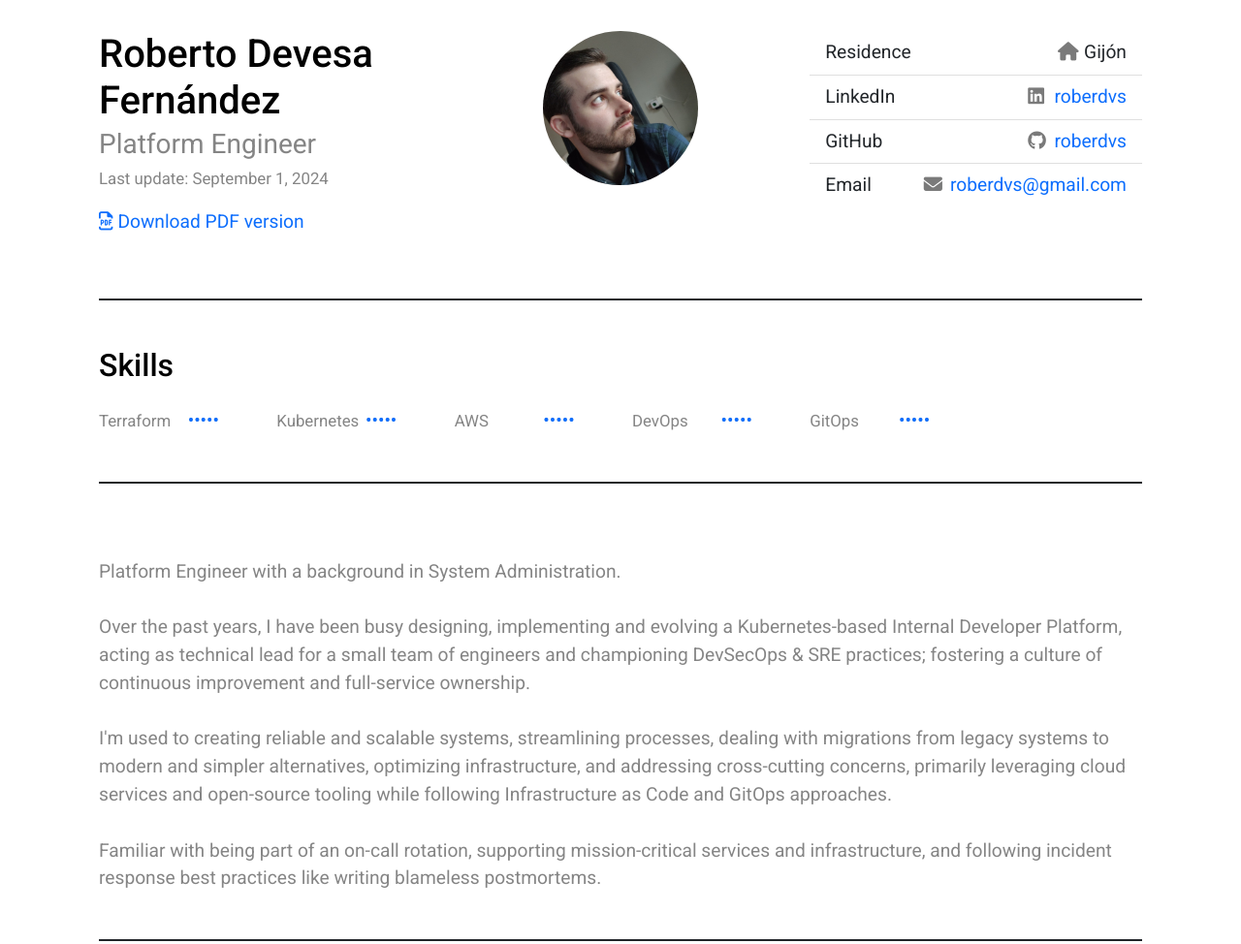
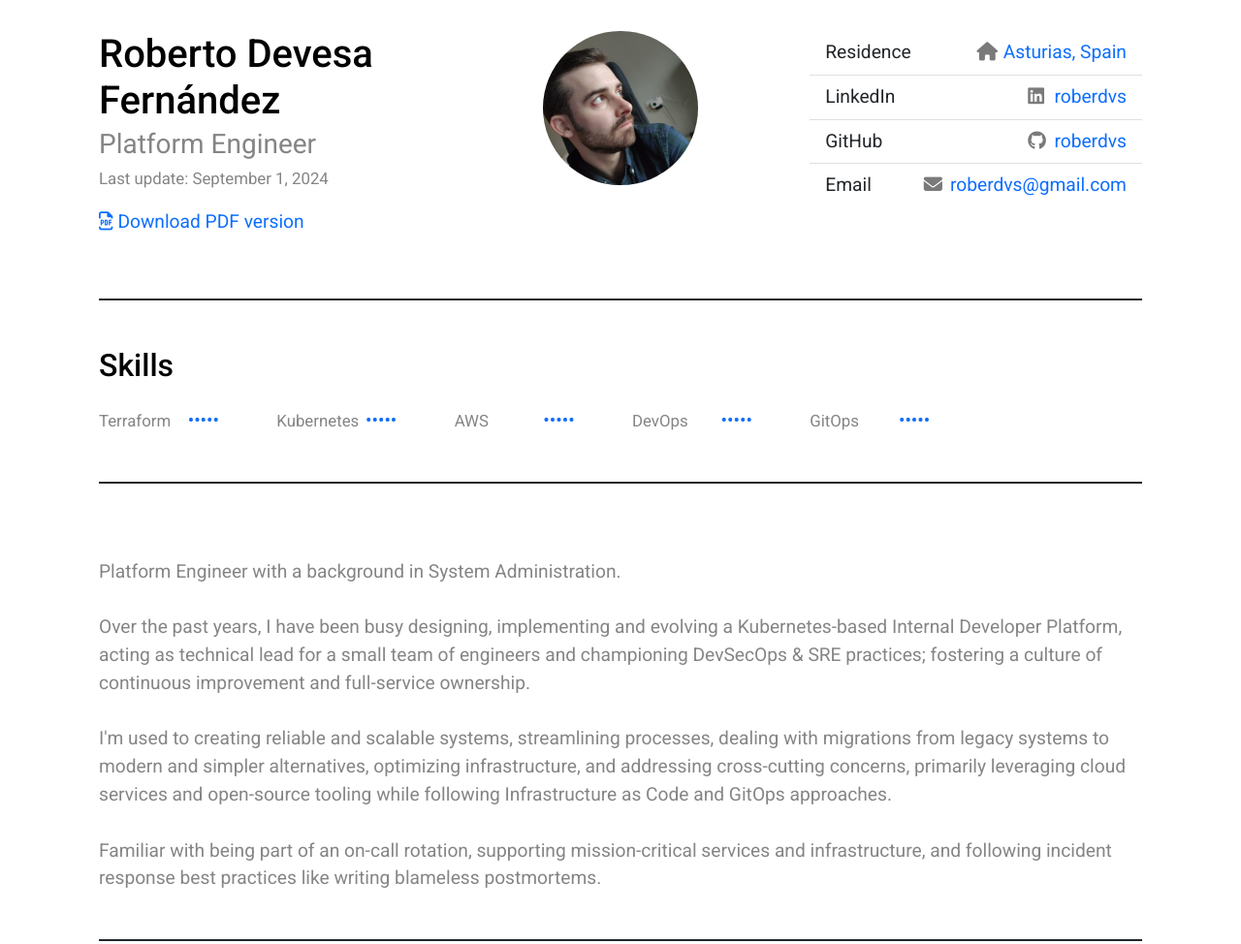
Before and after one commit to Roberdvs/cv-repository, a plain HTML site: page index.html in a window 1280 px wide. Shown: the top 974 px of the page at 97% size. Drawn offline with nearby package versions, Linux system fonts and the light colour scheme.

Commit message:
Deploying to gh-pages from @ Roberdvs/cv-repository@4317b4f315ca1494a681ec047a8c82022189044d 🚀

```diff
--- a/index.html
+++ b/index.html
@@ -41,7 +41,7 @@
                 <ul class="list-group list-group-flush">
                     <li class="list-group-item d-flex justify-content-between align-items-start">
                         <span class="text-nowrap">Residence</span>
-                        <span class="text-nowrap"><i class="fa fa-home fact-icon"></i>Gijón</span>
+                        <span class="text-nowrap"><a href="https://maps.app.goo.gl/XoqR6URHaqseBfuM7"><i class="fa fa-home fact-icon"></i>Asturias, Spain</a></span>
                     </li>
                     <li class="list-group-item d-flex justify-content-between align-items-start">
                         <span class="text-nowrap">LinkedIn</span>
```
Also changed, not shown: 1 other file.
